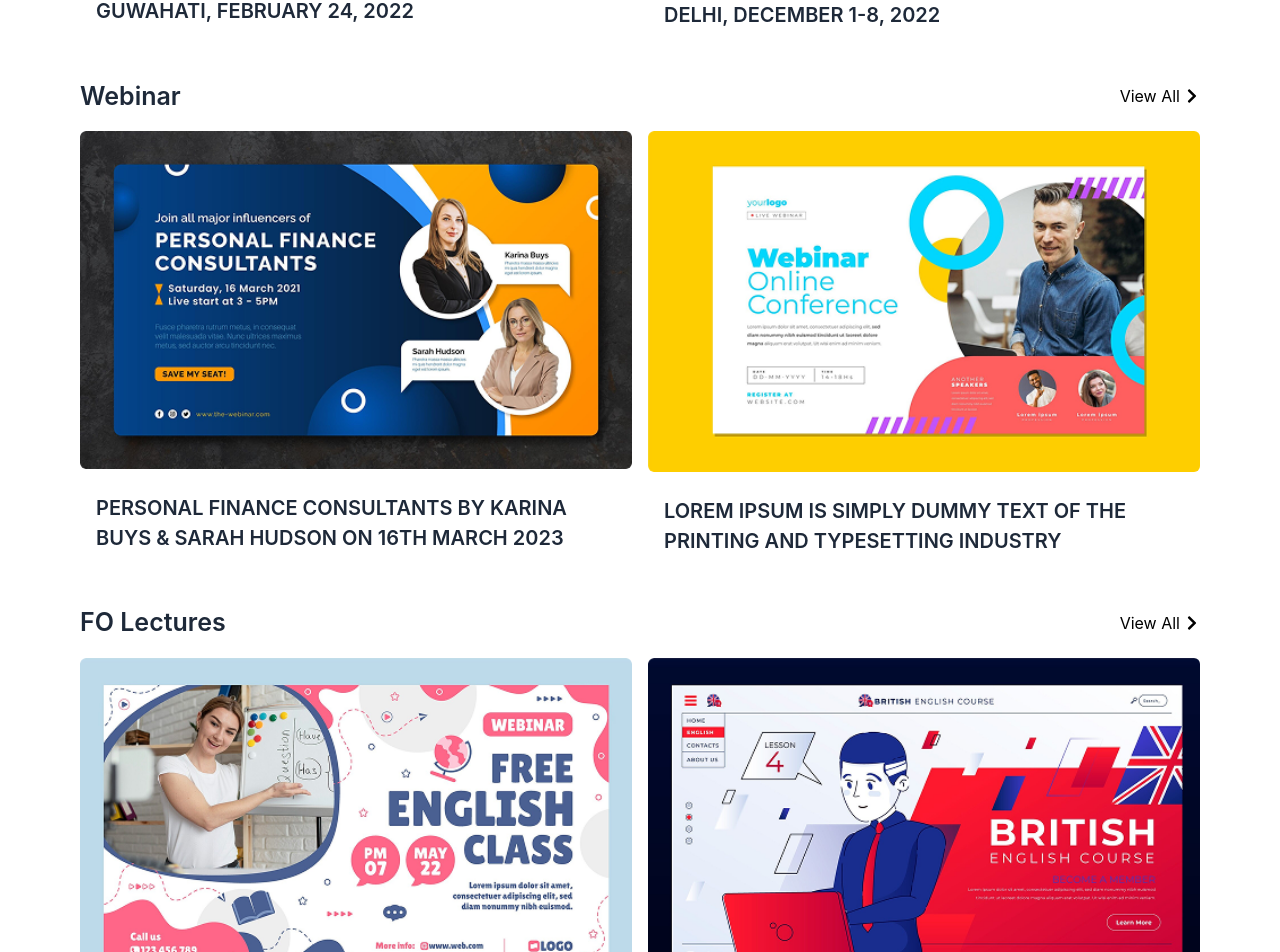
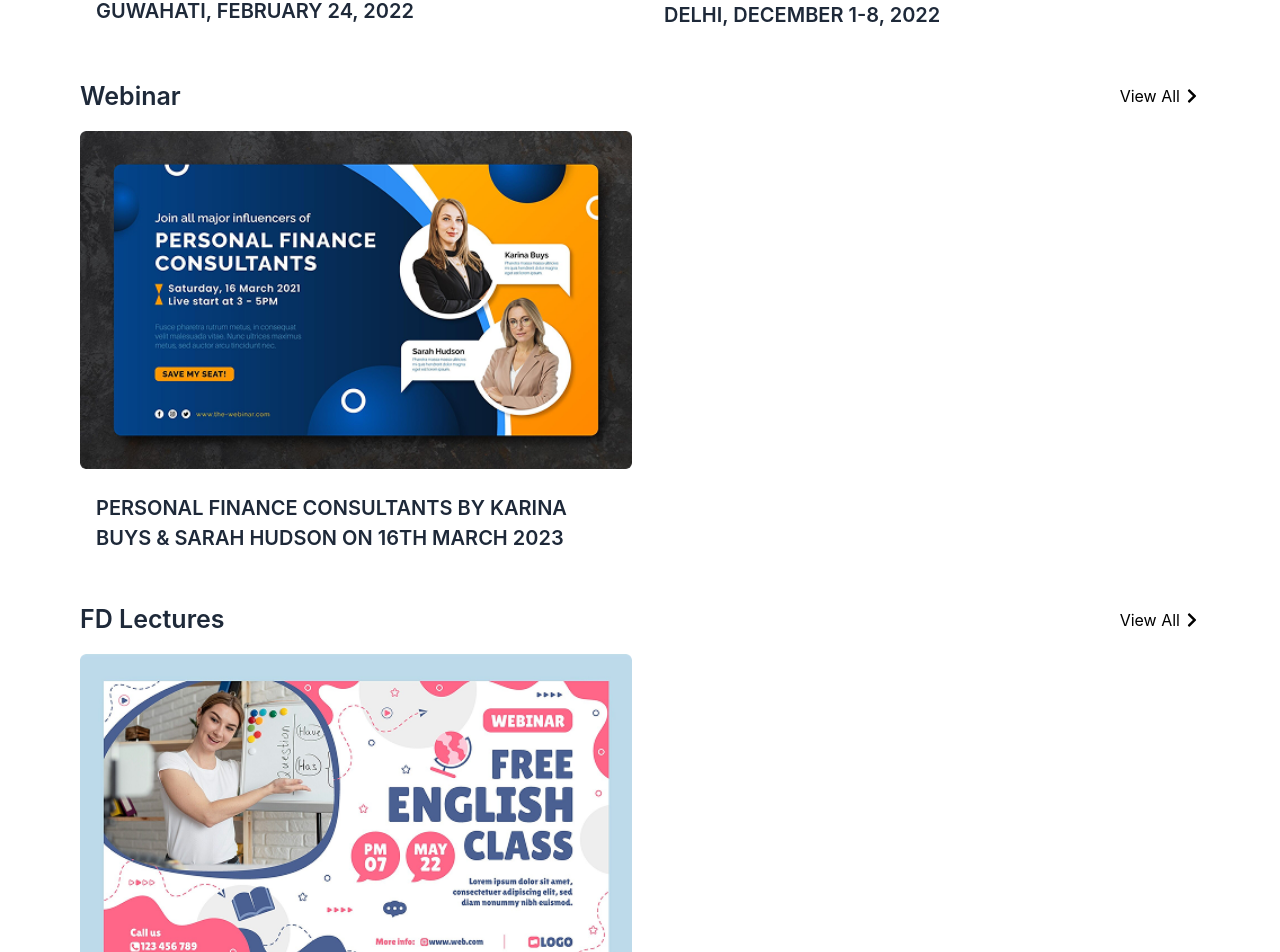
Before and after one commit to yadavswapnil25/AINET2-Web, a React (Vite) app: page /archives in a window 1280 px wide. Shown: the part 780-1732 px from the top of the page. Built offline with nearby package versions, Linux system fonts and the light colour scheme.

Commit message:
Added new routes for "Page Under Construction" and "AINET Occasional Papers List" components. Updated BlogsSection1 to include the PageUnderConstruct component. Adjusted layout styles in AinetOccasionalPapersList and modified links in FDLecture and Webinar pages for better navigation.

```diff
--- a/src/App.jsx
+++ b/src/App.jsx
@@ -37,7 +37,8 @@ const Decentring = lazy(() => import("./Pages/Decentring"));
 const Resources = lazy(() => import("./Pages/Resources"));
 const AINETConnect = lazy(() => import("./Pages/AINETConnect"));
 const Profile = lazy(() => import("./Pages/Profile"));
-
+const PageUnderConstruct = lazy(() => import("./Pages/PageUnderConstruct"));
+const AinetOccasionalPapersList = lazy(() => import("./Components/specific/Publication/AinetOccasionalPapersList"));
 
 const App = () => {
   return (
@@ -77,6 +78,8 @@ const App = () => {
           <Route path="/profile" element={<Profile />} />
           <Route path="/news/newsDetail" element={<NewsDetails />} />
           <Route path="/resources" element={<Resources />} />
+          <Route path="/pageunderconstruct" element={<PageUnderConstruct />} />
+          <Route path="/ainet-occasional-papers-list" element={<AinetOccasionalPapersList />} />
         </Routes>
       </Suspense>
 
--- a/src/Components/specific/Blogs/BlogsSection1.jsx
+++ b/src/Components/specific/Blogs/BlogsSection1.jsx
@@ -1,6 +1,7 @@
 import React, { useState } from "react";
 import { FaCalendarAlt, FaChevronRight } from "react-icons/fa";
 import { Link } from "react-router-dom";
+import PageUnderConstruct from "../../../Pages/PageUnderConstruct";
 
 const BlogsSection1 = () => {
     // Multiple authors
@@ -238,7 +239,7 @@ const BlogsSection1 = () => {
             </div>
             )}
 
-            <h1 className="text-4xl font-bold mb-6">Page under construction</h1>
+            <PageUnderConstruct/>
         </div>
     );
 };
--- a/src/Components/specific/Publication/AinetOccasionalPapersList.jsx
+++ b/src/Components/specific/Publication/AinetOccasionalPapersList.jsx
@@ -59,8 +59,8 @@ export default function AinetOccasionalPapersList() {
           { label: "Occasional Papers", to: null },
         ]}
       />
-      <div className="flex justify-between items-center mb-6 mt-12">
-        <h1 className="text-[40px] font-bold mb-10">AINET Occasional Papers</h1>
+      <div className="flex justify-between items-start mb-6 mt-12 flex-col md:flex-row">
+        <h1 className="md:text-[40px] text-2xl text-left font-bold mb-10">AINET Occasional Papers</h1>
         <div className="flex items-center space-x-2">
           <div ref={searchRef} className="relative">
             {searchOpen ? (
--- a/src/Pages/Archives.jsx
+++ b/src/Pages/Archives.jsx
@@ -40,17 +40,17 @@ export default function Archives() {
             "PERSONAL FINANCE CONSULTANTS BY KARINA BUYS & SARAH HUDSON ON 16TH MARCH 2023",
           date: "Mar 16",
         },
-        {
-          id: 2,
-          image: "/archives4.png",
-          title:
-            "LOREM IPSUM IS SIMPLY DUMMY TEXT OF THE PRINTING AND TYPESETTING INDUSTRY",
-          date: "Mar 24",
-        },
+        // {
+        //   id: 2,
+        //   image: "/archives4.png",
+        //   title:
+        //     "LOREM IPSUM IS SIMPLY DUMMY TEXT OF THE PRINTING AND TYPESETTING INDUSTRY",
+        //   date: "Mar 24",
+        // },
       ],
     },
     {
-      title: "FO Lectures",
+      title: "FD Lectures",
       viewAll: "View All",
       navigate: "/archives-conference",
       items: [
@@ -60,13 +60,13 @@ export default function Archives() {
           title: "FREE ENGLISH LECTURE BY LORIEM IPSUM ON 22ND MAY, 2024",
           date: "May 22",
         },
-        {
-          id: 2,
-          image: "/archives6.png",
-          title:
-            "LOREM IPSUM IS SIMPLY DUMMY TEXT OF THE PRINTING AND TYPESETTING INDUSTRY",
-          date: "May 24",
-        },
+        // {
+        //   id: 2,
+        //   image: "/archives6.png",
+        //   title:
+        //     "LOREM IPSUM IS SIMPLY DUMMY TEXT OF THE PRINTING AND TYPESETTING INDUSTRY",
+        //   date: "May 24",
+        // },
       ],
     },
     {
--- a/src/Pages/FDLecture.jsx
+++ b/src/Pages/FDLecture.jsx
@@ -45,12 +45,7 @@ const FDLecture = () => {
       title:
         "PERSONAL FINANCE CONSULTANTS BY KARINA BUYS & SARAH HUDSON ON 16TH MARCH 2023",
     },
-    {
-      id: 2,
-      image: "/archives6.png",
-      title:
-        "LOREM IPSUM IS SIMPLY DUMMY TEXT OF THE PRINTING AND TYPESETTING INDUSTRY",
-    },
+
   ];
 
   return (
@@ -214,10 +209,10 @@ const FDLecture = () => {
         <div className="mb-4">
           <div className="flex items-start">
             <span className="font-medium min-w-[110px]">Topic : </span>
-            <span className="text-gray-800">
+            {/* <span className="text-gray-800">
               Lorem Ipsum is simply dummy text of the printing and typesetting
               industry.
-            </span>
+            </span> */}
           </div>
         </div>
 
@@ -233,14 +228,14 @@ const FDLecture = () => {
           <div className="flex justify-between items-center mb-6">
             <h2 className="text-[25px] font-bold">Previous FDLecture</h2>
             <Link
-              to="/archives"
+              to="/archives-conference"
               className="text-gray-400 hover:text-blue-500 flex items-center text-lg"
             >
               View All <FaChevronRight className="h-4 w-4 ml-1" />
             </Link>
           </div>
 
-          <div className="flex flex-wrap justify-center gap-6 mb-5">
+          <div className="flex flex-wrap justify-start items-start gap-6 mb-5">
             {previousWebinars.map((webinar) => (
               <div
                 key={webinar.id}
--- a/src/Pages/Home.jsx
+++ b/src/Pages/Home.jsx
@@ -26,16 +26,19 @@ const Home = () => {
       title: "AINET Foundation Week Programmes.",
       location: "Online",
       date: "5 - 12 September 2025",
+      link: "/conference"
     },
     {
       title: "Rural ELT Conference.",
       location: "Maharashtra",
       date: "October 2025",
+      link: "/webinar"
     },
     {
       title: "Webinar on HELE.",
       location: "Online",
       date: "TBA",
+      link: "/fdlecture"
     },
   ];
   return (
@@ -159,7 +162,7 @@ const Home = () => {
                   {event.date}
                 </p>
 
-                <button className="absolute right-[5%] bottom-[5%] h-[40px] w-[40px] bg-black grid place-items-center rounded-full cursor-pointer">
+                <button className="absolute right-[5%] bottom-[5%] h-[40px] w-[40px] bg-black grid place-items-center rounded-full cursor-pointer" onClick={()=>window.location.href=event.link}>
                   <img src="./arrowright.svg" alt="arrowright" />
                 </button>
               </div>
--- /dev/null
+++ b/src/Pages/PageUnderConstruct.jsx
@@ -0,0 +1,13 @@
+import React from 'react'
+
+const PageUnderConstruct = () => {
+  return (
+    <div className='flex flex-col items-center justify-start py-9'>
+      <img src="/pageunderconst.png" alt="Page Under Construct" className='w-1/3 '  />
+      <h1 className='md:text-4xl text-2xl font-bold text-center'>This Page is Under Construction</h1>
+      <p className='text-lg mt-4 text-center'>We're currently updating this section to serve you better. Please check back soon</p>
+    </div>
+  )
+}
+
+export default PageUnderConstruct
--- a/src/Pages/Webinar.jsx
+++ b/src/Pages/Webinar.jsx
@@ -45,12 +45,12 @@ const Webinar = () => {
       title:
         "PERSONAL FINANCE CONSULTANTS BY KARINA BUYS & SARAH HUDSON ON 16TH MARCH 2023",
     },
-    {
-      id: 2,
-      image: "/archives4.png",
-      title:
-        "LOREM IPSUM IS SIMPLY DUMMY TEXT OF THE PRINTING AND TYPESETTING INDUSTRY",
-    },
+    // {
+    //   id: 2,
+    //   image: "/archives4.png",
+    //   title:
+    //     "LOREM IPSUM IS SIMPLY DUMMY TEXT OF THE PRINTING AND TYPESETTING INDUSTRY",
+    // },
   ];
 
   return (
@@ -213,10 +213,10 @@ const Webinar = () => {
         <div className="mb-4">
           <div className="flex items-start">
             <span className="font-medium min-w-[110px]">Topic : </span>
-            <span className="text-gray-800">
+            {/* <span className="text-gray-800">
               Lorem Ipsum is simply dummy text of the printing and typesetting
               industry.
-            </span>
+            </span> */}
           </div>
         </div>
 
@@ -232,14 +232,14 @@ const Webinar = () => {
           <div className="flex justify-between items-center mb-6">
             <h2 className="text-[25px] font-bold">Previous Webinar</h2>
             <Link
-              to="/gallery"
+              to="/archives-conference"
               className="text-gray-400 hover:text-blue-500 flex items-center text-lg"
             >
               View All <FaChevronRight className="h-4 w-4 ml-1" />
             </Link>
           </div>
 
-          <div className="flex flex-wrap justify-center gap-6 mb-5">
+          <div className="flex flex-wrap justify-start items-start gap-6 mb-5">
             {previousWebinars.map((webinar) => (
               <div
                 key={webinar.id}
```
Also changed, not shown: public/pageunderconst.png (added).
